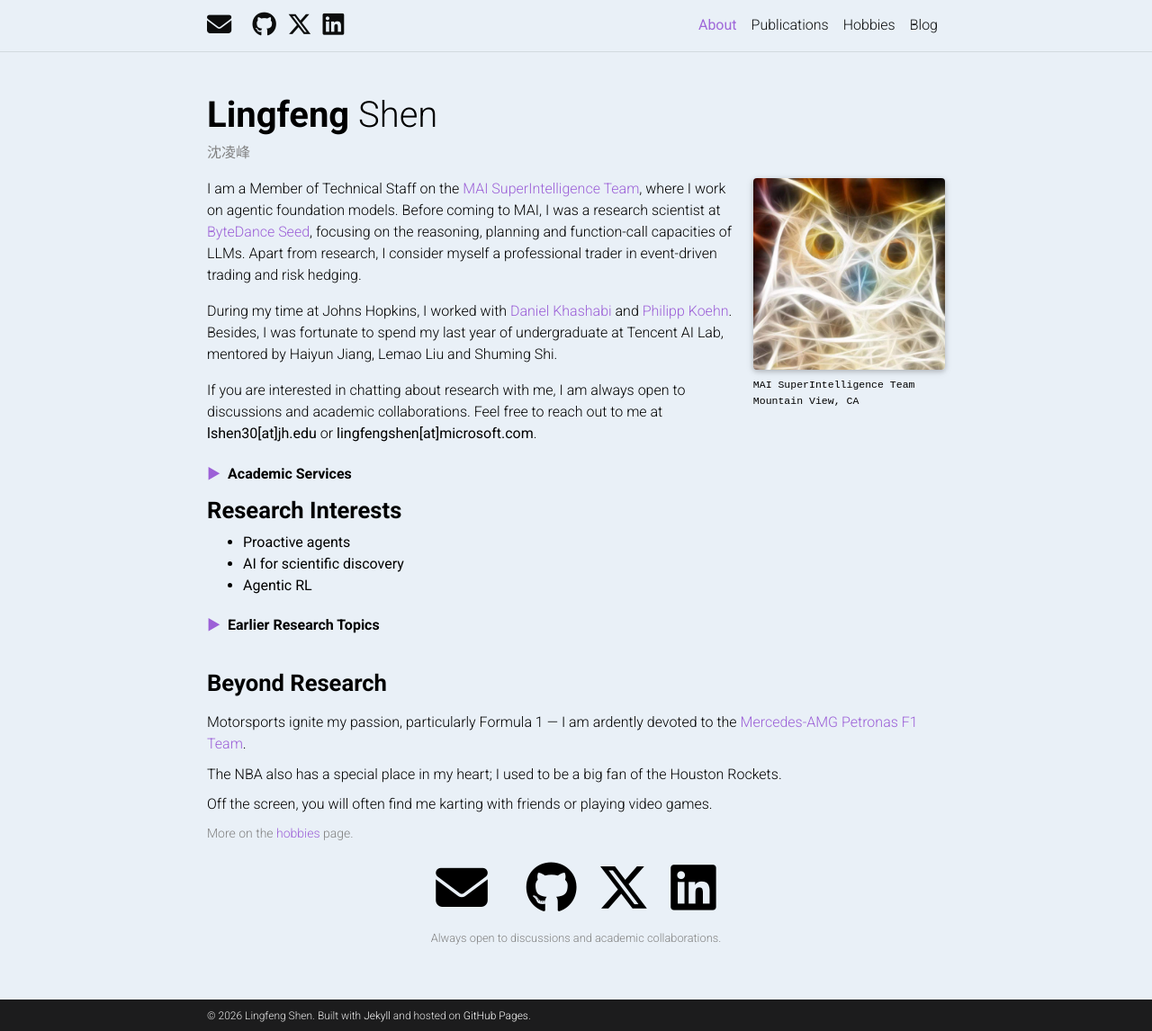
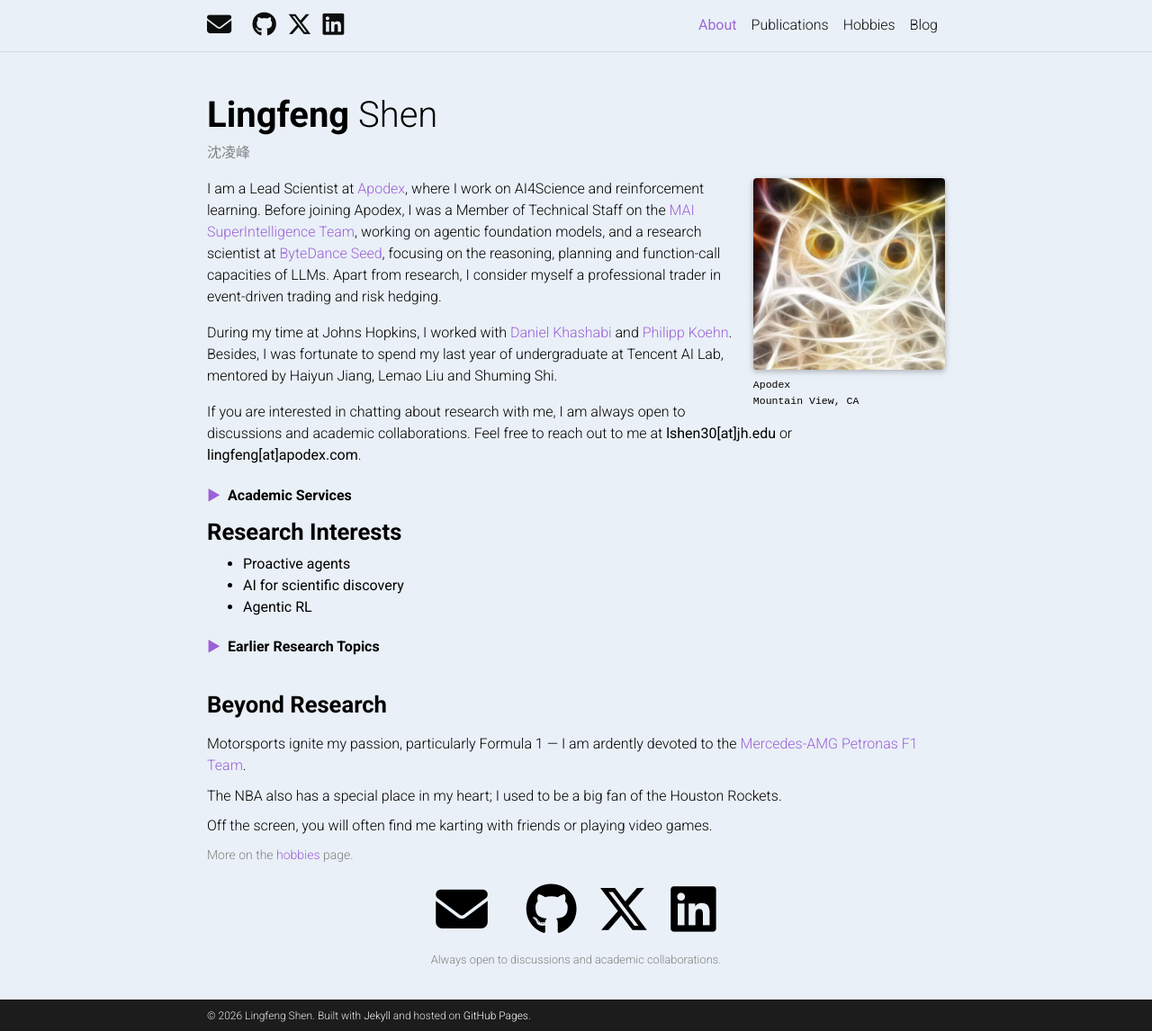
Before and after one commit to shadowkiller33/shadowkiller33.github.io, a Jekyll site: the page built from index.md, in a window 1280 px wide and 1146 px high. Shown: the whole window at 90% size. Built offline with Jekyll 4.4.1, drawn with Linux system fonts in a browser that asks for light colours; nearby versions of some CDN libraries; comment, search, counter and statistics services are not loaded; a style sheet for code colours, icons or effects is not loaded.

Commit message:
Update affiliation to Lead Scientist at Apodex
Move the MAI SuperIntelligence Team role into past experience and
point the bio, tagline, SEO description, profile sidebar and contact
email at Apodex.

Co-Authored-By: Claude Opus 5 (1M context) <noreply@anthropic.com>

```diff
--- a/_config.yml
+++ b/_config.yml
@@ -2,8 +2,8 @@
 #  BASIC SITE INFO
 # --------------------------------------------------
 title: Lingfeng Shen   # Main site title (appears in browser tab & RSS)
-tagline: Personal website of Lingfeng Shen, Member of Technical Staff on the MAI SuperIntelligence Team.  # Optional short tagline, used by some layouts
-description: Member of Technical Staff on the MAI SuperIntelligence Team, working on agentic foundation models.  # Strongly recommended for SEO & social cards
+tagline: Personal website of Lingfeng Shen, Lead Scientist at Apodex.  # Optional short tagline, used by some layouts
+description: Lead Scientist at Apodex, working on AI4Science and reinforcement learning.  # Strongly recommended for SEO & social cards
 
 # TIP ── For local development you can comment out `url`
 # and build with relative paths. In production you want this set.
@@ -18,12 +18,12 @@ owner:
   last_name: Shen
   subtitle: 沈凌峰                 # Small grey line under the homepage title
   avatar: ww.jpg
-  bio: Member of Technical Staff on the MAI SuperIntelligence Team, working on agentic foundation models.
-  email: lingfengshen@microsoft.com
+  bio: Lead Scientist at Apodex, working on AI4Science and reinforcement learning.
+  email: lingfeng@apodex.com
 
   # Lines shown in monospace under the profile picture on the homepage.
   address:
-    - MAI SuperIntelligence Team
+    - Apodex
     - Mountain View, CA
   # Small note under the contact icons at the bottom of the homepage.
   contact_note: Always open to discussions and academic collaborations.
--- a/index.md
+++ b/index.md
@@ -2,11 +2,11 @@
 layout: about
 ---
 
-I am a Member of Technical Staff on the [MAI SuperIntelligence Team](https://microsoft.ai/), where I work on agentic foundation models. Before coming to MAI, I was a research scientist at [ByteDance Seed](https://seed.bytedance.com/en/), focusing on the reasoning, planning and function-call capacities of LLMs. Apart from research, I consider myself a professional trader in event-driven trading and risk hedging.
+I am a Lead Scientist at [Apodex](https://apodex.ai), where I work on AI4Science and reinforcement learning. Before joining Apodex, I was a Member of Technical Staff on the [MAI SuperIntelligence Team](https://microsoft.ai/), working on agentic foundation models, and a research scientist at [ByteDance Seed](https://seed.bytedance.com/en/), focusing on the reasoning, planning and function-call capacities of LLMs. Apart from research, I consider myself a professional trader in event-driven trading and risk hedging.
 
 During my time at Johns Hopkins, I worked with [Daniel Khashabi](https://danielkhashabi.com/) and [Philipp Koehn](https://www.cs.jhu.edu/~phi/). Besides, I was fortunate to spend my last year of undergraduate at Tencent AI Lab, mentored by Haiyun Jiang, Lemao Liu and Shuming Shi.
 
-If you are interested in chatting about research with me, I am always open to discussions and academic collaborations. Feel free to reach out to me at **lshen30[at]jh.edu** or **lingfengshen[at]microsoft.com**.
+If you are interested in chatting about research with me, I am always open to discussions and academic collaborations. Feel free to reach out to me at **lshen30[at]jh.edu** or **lingfeng[at]apodex.com**.
 
 <details>
   <summary>Academic Services</summary>
```
Also changed, not shown: publications.md (+3 -1 lines).
